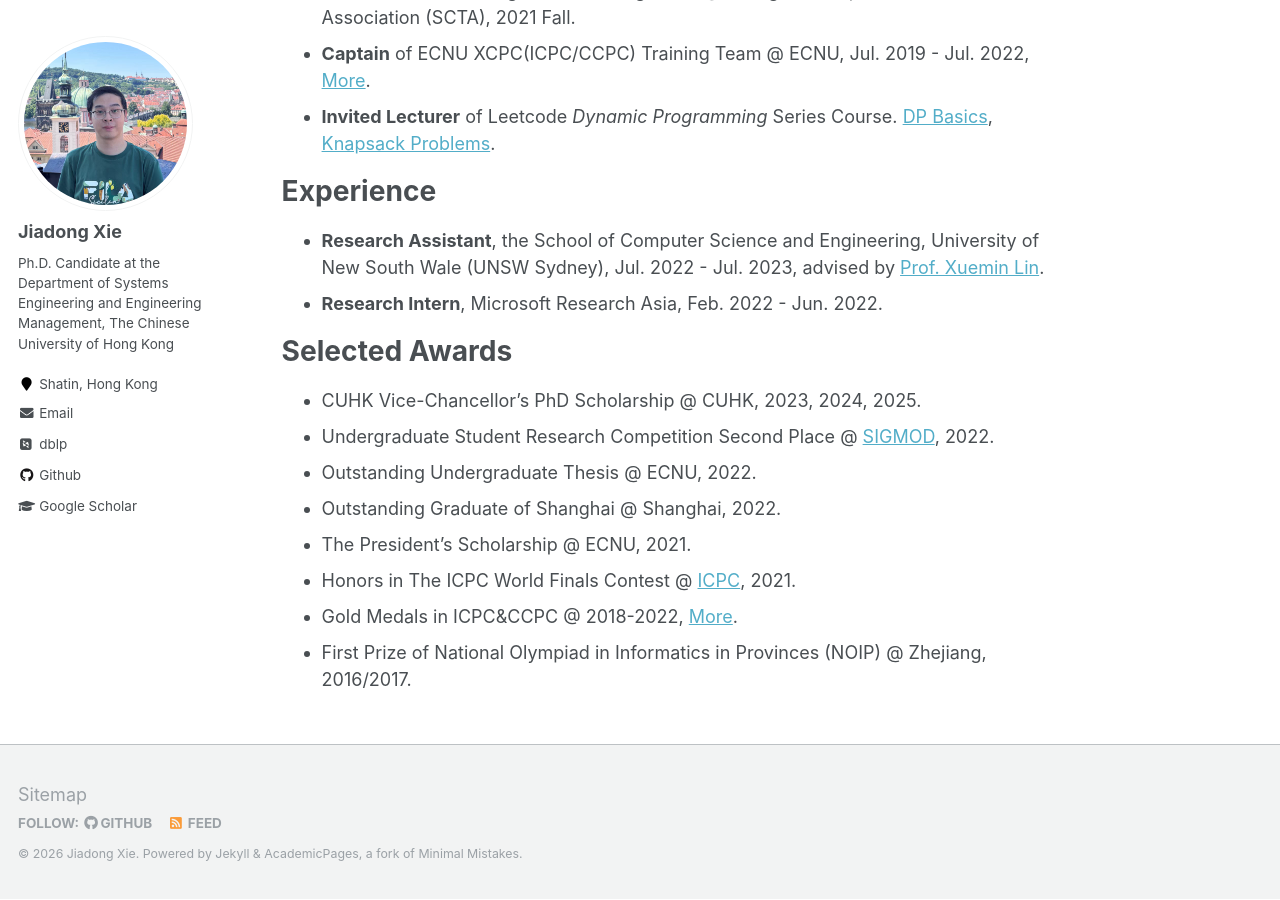
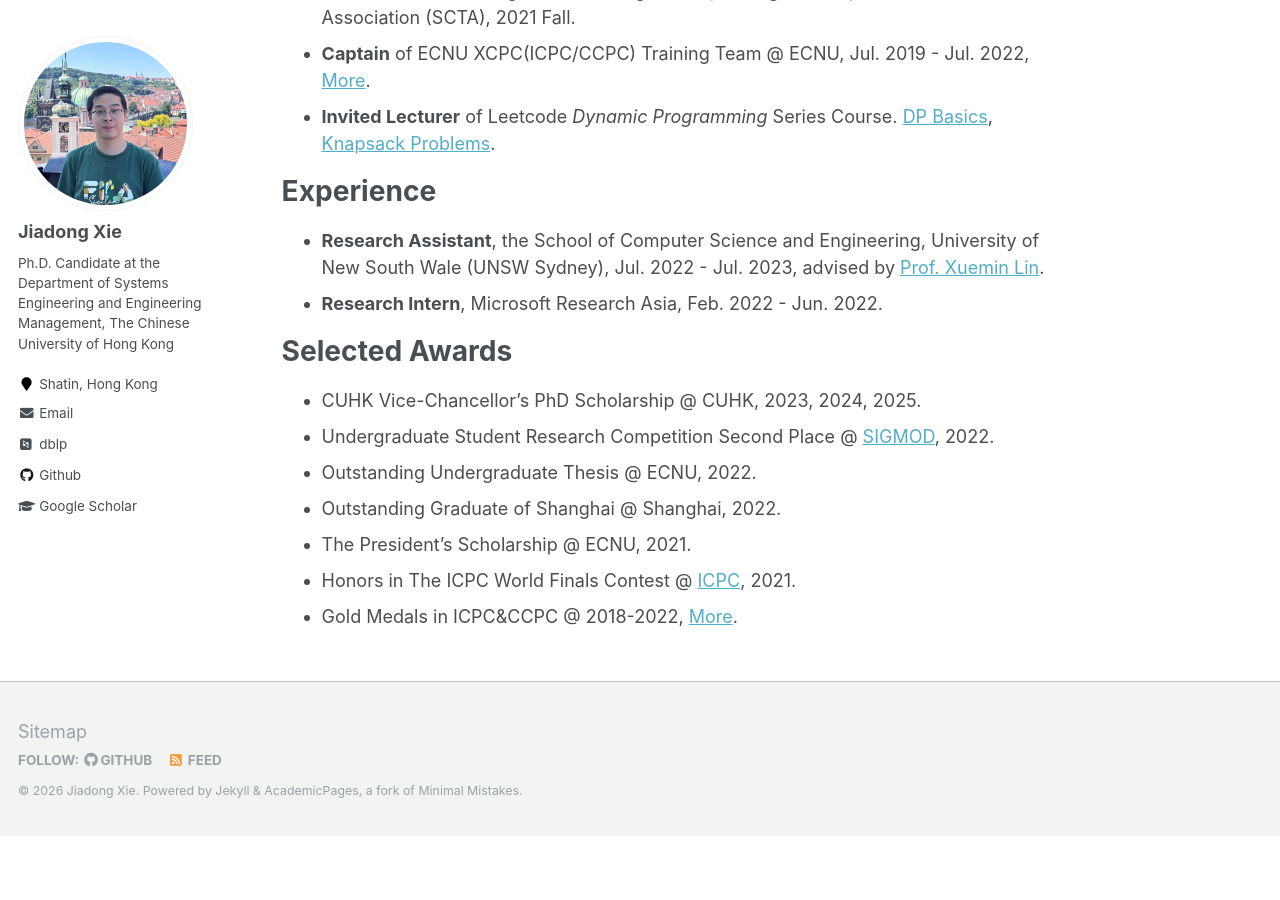
Before and after one commit to Xiejiadong/Xiejiadong.github.io, a Jekyll site: the page built from _pages/about.md, in a window 1280 px wide and 900 px high, scrolled down 2781 px. Built offline with Jekyll 4.4.1, drawn with Linux system fonts in a browser that asks for light colours; some web fonts are replaced; formulas are drawn with MathJax 3; after the commit the page ends 3618 px from its top, so only the background shows below that.

Commit message:
Update about.md

```diff
--- a/_pages/about.md
+++ b/_pages/about.md
@@ -109,4 +109,3 @@ Selected Awards
 - The President's Scholarship @ ECNU, 2021.
 - Honors in The ICPC World Finals Contest @ [ICPC](/files/awards/2020-Invitational-PLACE.pdf), 2021.
 - Gold Medals in ICPC&CCPC @ 2018-2022, [More](/competition/).
-- First Prize of National Olympiad in Informatics in Provinces (NOIP) @ Zhejiang, 2016/2017.
```
